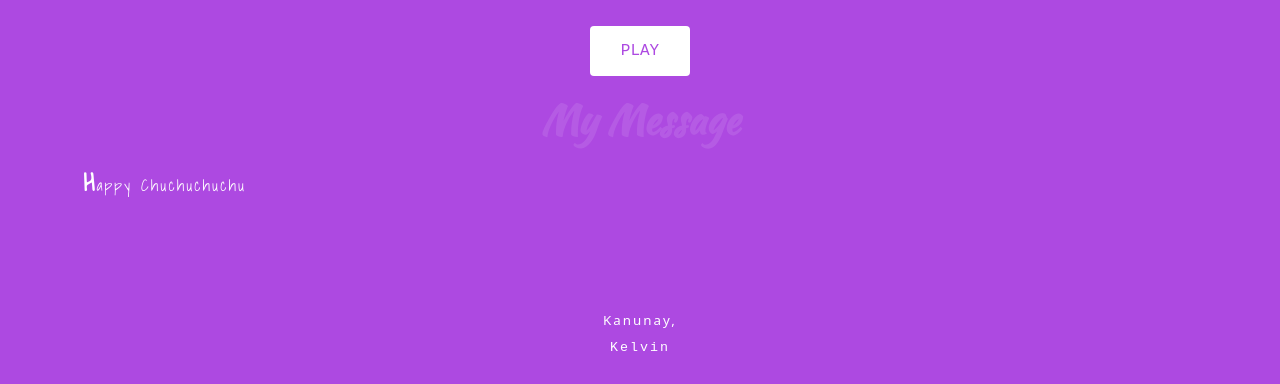
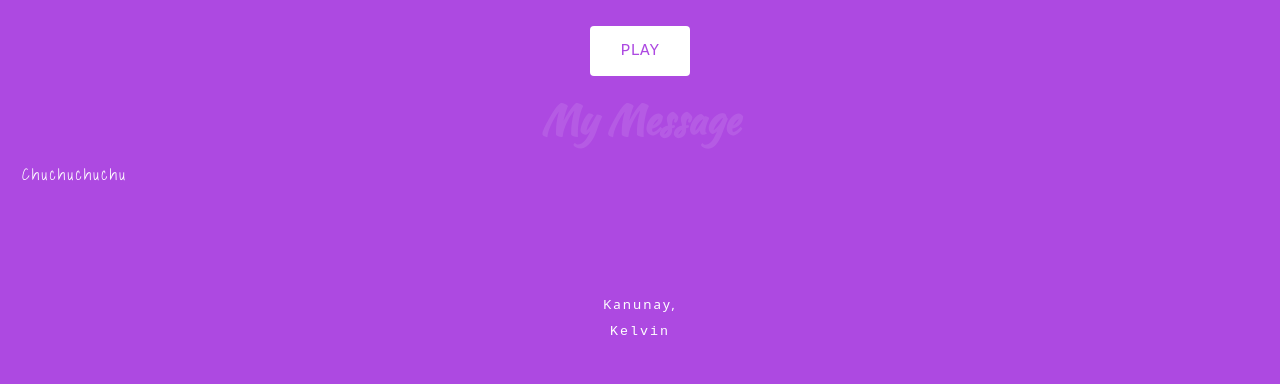
Before and after one commit to Frowcaloe/Templatefor-, a plain HTML site: page letter.html in a window 1280 px wide. Shown: the part 510-894 px from the top of the page. Drawn offline with nearby package versions, Linux system fonts and the light colour scheme.

Commit message:
Update letter.html

```diff
--- a/letter.html
+++ b/letter.html
@@ -282,7 +282,6 @@
             <div class="col-sm">
                 <h1 id="title">My Message</h1>
                 <p>
-                    <b>&ensp;&ensp;&ensp;&ensp;H</b>appy
                     Chuchuchuchu
                 </p>
             </div>
```
